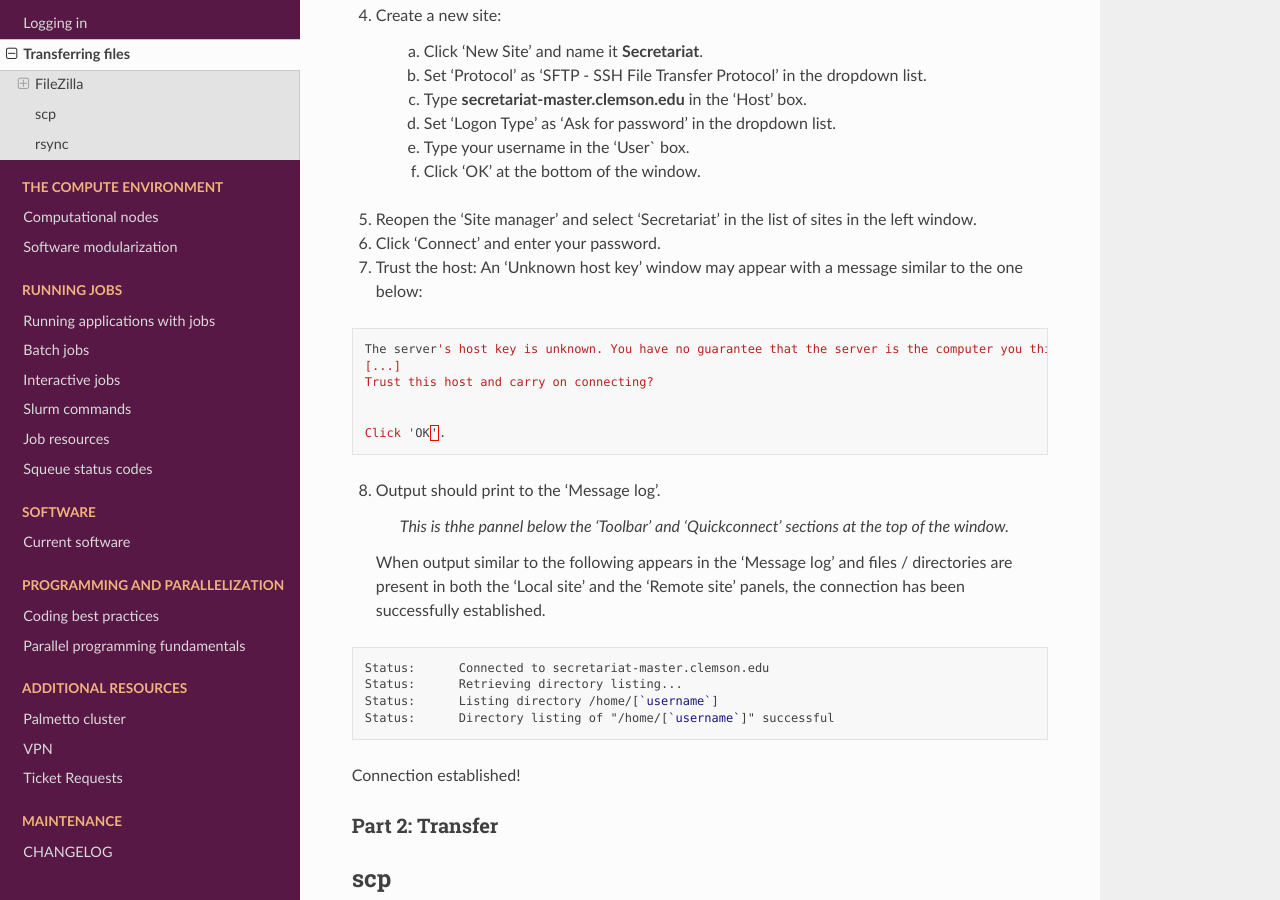
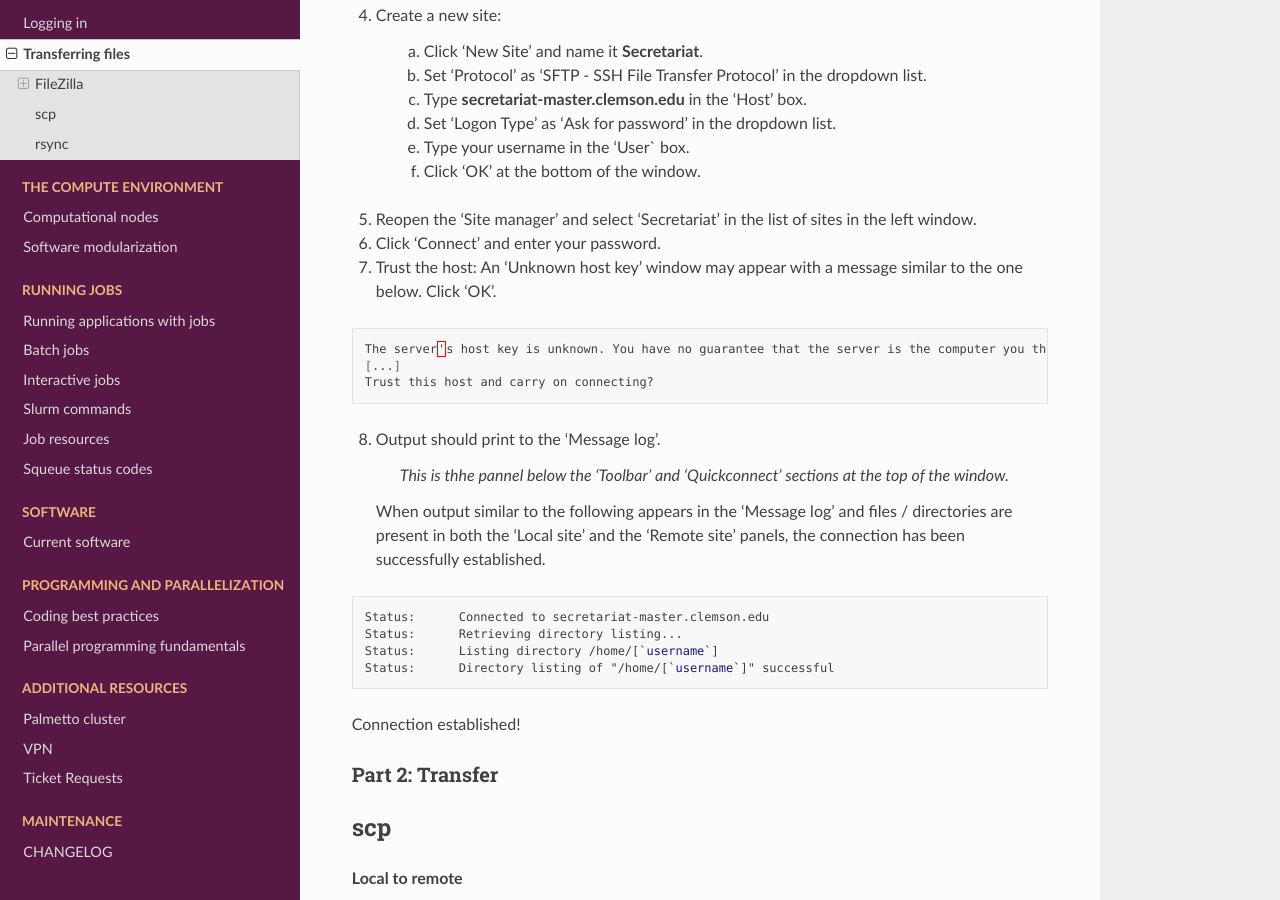
Before and after one commit to amalgamaria/secretariat, a Sphinx documentation site: the page built from docs/access/transferring-files.rst, in a window 1280 px wide and 900 px high, scrolled down 598 px. Built offline with Sphinx 7.4.7 and the Read the Docs theme 2.0.0, drawn with Linux system fonts in a browser that asks for light colours.

Commit message:
Update FileZilla content -v6

```diff
--- a/docs/access/transferring-files.rst
+++ b/docs/access/transferring-files.rst
@@ -30,17 +30,13 @@ Part 1: Connect
 
 5. Reopen the 'Site manager' and select 'Secretariat' in the list of sites in the left window.
 6. Click 'Connect' and enter your password.
-7. Trust the host: An 'Unknown host key' window may appear with a message similar to the one below:
+7. Trust the host: An 'Unknown host key' window may appear with a message similar to the one below. Click 'OK'.
 
 .. code-block:: bash
 
    The server's host key is unknown. You have no guarantee that the server is the computer you think it is.
    [...]
    Trust this host and carry on connecting?
-
-
-   Click 'OK'.
-
 
 8. Output should print to the 'Message log'.
 
```
